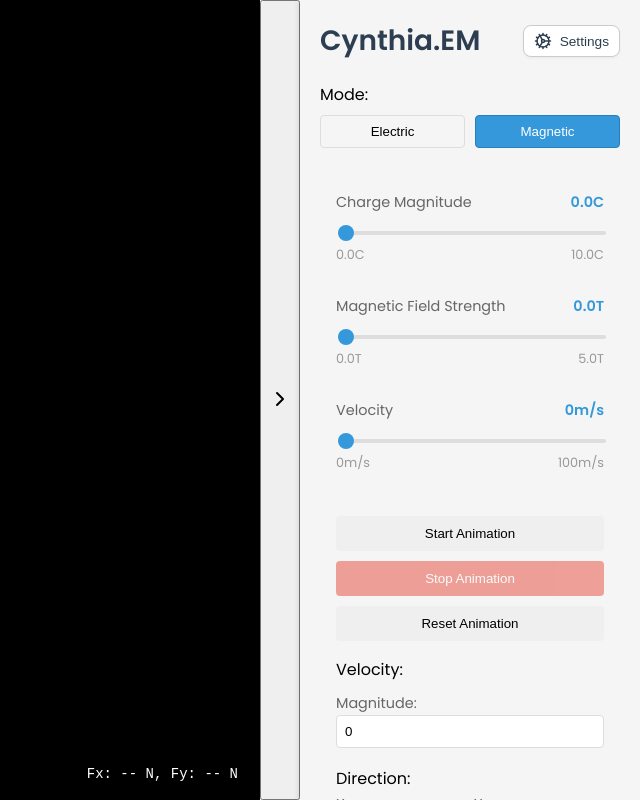
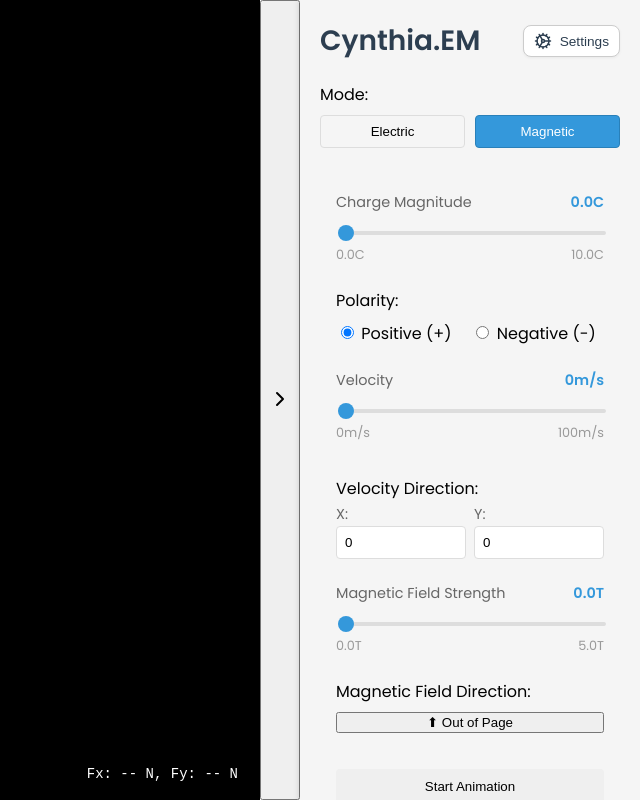
Before and after one commit to achuthanmukundan00/Capstone202425, a Vue app: page / in a window 1280 px wide. Both pictures are taken after a click on the button "Magnetic". Shown: the whole page, without its empty margins (640-1280 px from the left). Built offline with nearby package versions, Linux system fonts and the light colour scheme.

Commit message:
remove mag field controlbar redundancies + fix mag field force direction bug

```diff
--- a/src/components/ControlBar.vue
+++ b/src/components/ControlBar.vue
@@ -54,6 +54,19 @@
       <RangeSlider v-model="chargeValueNum" :min="CHARGE_MAGNITUDE_BOUNDS.MIN" :max="CHARGE_MAGNITUDE_BOUNDS.MAX"
         :step="CHARGE_MAGNITUDE_BOUNDS.STEP" label="Charge Magnitude" unit="C" :precision="1" />
 
+      <div class="form-group">
+        <label>Polarity:</label>
+        <div class="polarity-controls">
+          <label>
+            <input type="radio" v-model="polarity" value="positive" />
+            Positive (+)
+          </label>
+          <label>
+            <input type="radio" v-model="polarity" value="negative" />
+            Negative (-)
+          </label>
+        </div>
+      </div>
       <!-- <template v-if="mode === 'electric'">
         <div class="form-group">
           <button @click="toggleForceVisibility" class="action-button force-toggle">
@@ -63,40 +76,14 @@
       </template> -->
 
       <template v-if="mode === 'magnetic'">
-        <RangeSlider v-model="magneticFieldValueNum" :min="MAGNETIC_FIELD_BOUNDS.MIN" :max="MAGNETIC_FIELD_BOUNDS.MAX"
-          :step="MAGNETIC_FIELD_BOUNDS.STEP" label="Magnetic Field Strength" unit="T" :precision="1" />
+
 
         <RangeSlider v-model="velocityMagnitudeNum" :min="VELOCITY_BOUNDS.MIN" :max="VELOCITY_BOUNDS.MAX"
           :step="VELOCITY_BOUNDS.STEP" label="Velocity" unit="m/s" :precision="0" />
 
-        <div class="button-group">
-          <button class="action-button start-button" :class="{ active: animationMode === AnimationMode.start }"
-            @click="startAnimation"
-            :disabled="!(animationMode === AnimationMode.stop || animationMode === AnimationMode.reset)">
-            Start Animation
-          </button>
-
-          <button class="action-button stop-button" :class="{ active: animationMode === AnimationMode.stop }"
-            @click="stopAnimation" :disabled="animationMode !== AnimationMode.start">
-            Stop Animation
-          </button>
-
-          <button class="action-button reset-button" :class="{ active: animationMode === AnimationMode.reset }"
-            @click="resetAnimation" :disabled="animationMode !== AnimationMode.stop">
-            Reset Animation
-          </button>
-        </div>
         <div class="form-group">
-          <label>Velocity:</label>
-          <div class="velocity-inputs">
-            <div class="velocity-input">
-              <label>Magnitude:</label>
-              <input type="number" v-model="velocityMagnitude" min="0" step="0.1" class="input-field"
-                placeholder="Speed" @focus="checkChargeSelected" />
-            </div>
-          </div>
           <div class="velocity-direction">
-            <label>Direction:</label>
+            <label>Velocity Direction:</label>
             <div class="direction-inputs">
               <div class="direction-input">
                 <label>X:</label>
@@ -115,33 +102,34 @@
           </div>
         </div>
 
-        <div class="form-group">
-          <label for="magField">Uniform Magnetic Field (T):</label>
-          <input type="number" id="magField" v-model="magneticFieldValueNum" step="0.1" class="input-field"
-            placeholder="e.g. 1.0 (Tesla)" />
-        </div>
-
+        <RangeSlider v-model="magneticFieldValueNum" :min="MAGNETIC_FIELD_BOUNDS.MIN" :max="MAGNETIC_FIELD_BOUNDS.MAX"
+          :step="MAGNETIC_FIELD_BOUNDS.STEP" label="Magnetic Field Strength" unit="T" :precision="1" />
         <div class="form-group">
           <label>Magnetic Field Direction:</label>
           <button @click="toggleMagneticFieldDirection" class="direction-toggle">
             {{ magneticFieldDirection === 'out' ? '⬆ Out of Page' : '⬇ Into Page' }}
           </button>
         </div>
+        <div class="button-group">
+          <button class="action-button start-button" :class="{ active: animationMode === AnimationMode.start }"
+            @click="startAnimation"
+            :disabled="!(animationMode === AnimationMode.stop || animationMode === AnimationMode.reset)">
+            Start Animation
+          </button>
+
+          <button class="action-button stop-button" :class="{ active: animationMode === AnimationMode.stop }"
+            @click="stopAnimation" :disabled="animationMode !== AnimationMode.start">
+            Stop Animation
+          </button>
+
+          <button class="action-button reset-button" :class="{ active: animationMode === AnimationMode.reset }"
+            @click="resetAnimation" :disabled="animationMode !== AnimationMode.stop">
+            Reset Animation
+          </button>
+        </div>
       </template>
 
-      <div class="form-group">
-        <label>Polarity:</label>
-        <div class="polarity-controls">
-          <label>
-            <input type="radio" v-model="polarity" value="positive" />
-            Positive (+)
-          </label>
-          <label>
-            <input type="radio" v-model="polarity" value="negative" />
-            Negative (-)
-          </label>
-        </div>
-      </div>
+
 
       <div class="button-group">
         <!-- Add Button -->
@@ -185,7 +173,8 @@
             <span>Dyslexia-Friendly Font</span>
 
             <label class="toggle-switch">
-              <input class="switch-input" type="checkbox" :checked="settingsStore.dyslexiaMode" @change="toggleDyslexiaFont" />
+              <input class="switch-input" type="checkbox" :checked="settingsStore.dyslexiaMode"
+                @change="toggleDyslexiaFont" />
               <span class="switch-slider"></span>
             </label>
           </div>
@@ -526,7 +515,8 @@ const toggleForceVisibility = () => {
   display: flex;
   align-items: center;
   justify-content: space-between;
-  flex-wrap: wrap; /* Allow items to wrap instead of overflowing */
+  flex-wrap: wrap;
+  /* Allow items to wrap instead of overflowing */
   margin-bottom: 20px;
   gap: 12px;
 }
@@ -935,11 +925,11 @@ body.tritanopia .controls-container {
   transition: transform 0.2s;
 }
 
-.switch-input:checked + .switch-slider {
+.switch-input:checked+.switch-slider {
   background-color: #4CAF50;
 }
 
-.switch-input:checked + .switch-slider::before {
+.switch-input:checked+.switch-slider::before {
   transform: translateX(18px);
 }
 
@@ -1031,11 +1021,15 @@ body.dark-mode .delete-button:hover:not(:disabled) {
   .controls-container {
     width: 100%;
     min-width: unset;
-    padding: 10px 15px 10px 10px; /* extra right padding */
+    padding: 10px 15px 10px 10px;
+    /* extra right padding */
     max-height: 100vh;
-    overflow-y: auto; /* Vertical scroll if needed */
-    overflow-x: auto; /* Allow horizontal scroll if absolutely necessary */
-    box-sizing: border-box; /* Ensure padding is included in the width */
+    overflow-y: auto;
+    /* Vertical scroll if needed */
+    overflow-x: auto;
+    /* Allow horizontal scroll if absolutely necessary */
+    box-sizing: border-box;
+    /* Ensure padding is included in the width */
   }
 
   .header-bar {
@@ -1073,6 +1067,4 @@ body.dark-mode .delete-button:hover:not(:disabled) {
     overflow-wrap: break-word;
   }
 }
-
-
 </style>
--- a/src/utils/drawingUtils.ts
+++ b/src/utils/drawingUtils.ts
@@ -557,9 +557,9 @@ export function removeAllForceElements(app: PIXI.Application) {
   if (!app) return;
 
   // Debug: count how many elements we're removing
-  const debugStart = performance.now();
-  let vectorsRemoved = 0;
-  let labelsRemoved = 0;
+  // const debugStart = performance.now();
+  // let vectorsRemoved = 0;
+  // let labelsRemoved = 0;
 
   // Clean up all force vectors and their labels using pooling
   clearAndPoolVectors(app, child => {
--- a/src/utils/mathUtils.ts
+++ b/src/utils/mathUtils.ts
@@ -212,7 +212,7 @@ export function calculateMagneticForce(
   const crossProduct = {
     x:
       charge.velocity.magnitude * charge.velocity.direction.y * magneticField.z,
-    y: (-1) * charge.velocity.magnitude * charge.velocity.direction.x * magneticField.z,
+    y: (-1) * charge.velocity.magnitude * charge.velocity.direction.x * magneticField.z * (charge.polarity === 'positive' ? 1 : -1),
     z: charge.velocity.magnitude * charge.velocity.direction.x * magneticField.y - charge.velocity.magnitude * charge.velocity.direction.y * magneticField.x,
   }
   // Scale by charge magnitude
```
Lines whose indentation alone changed are shown as unchanged.
